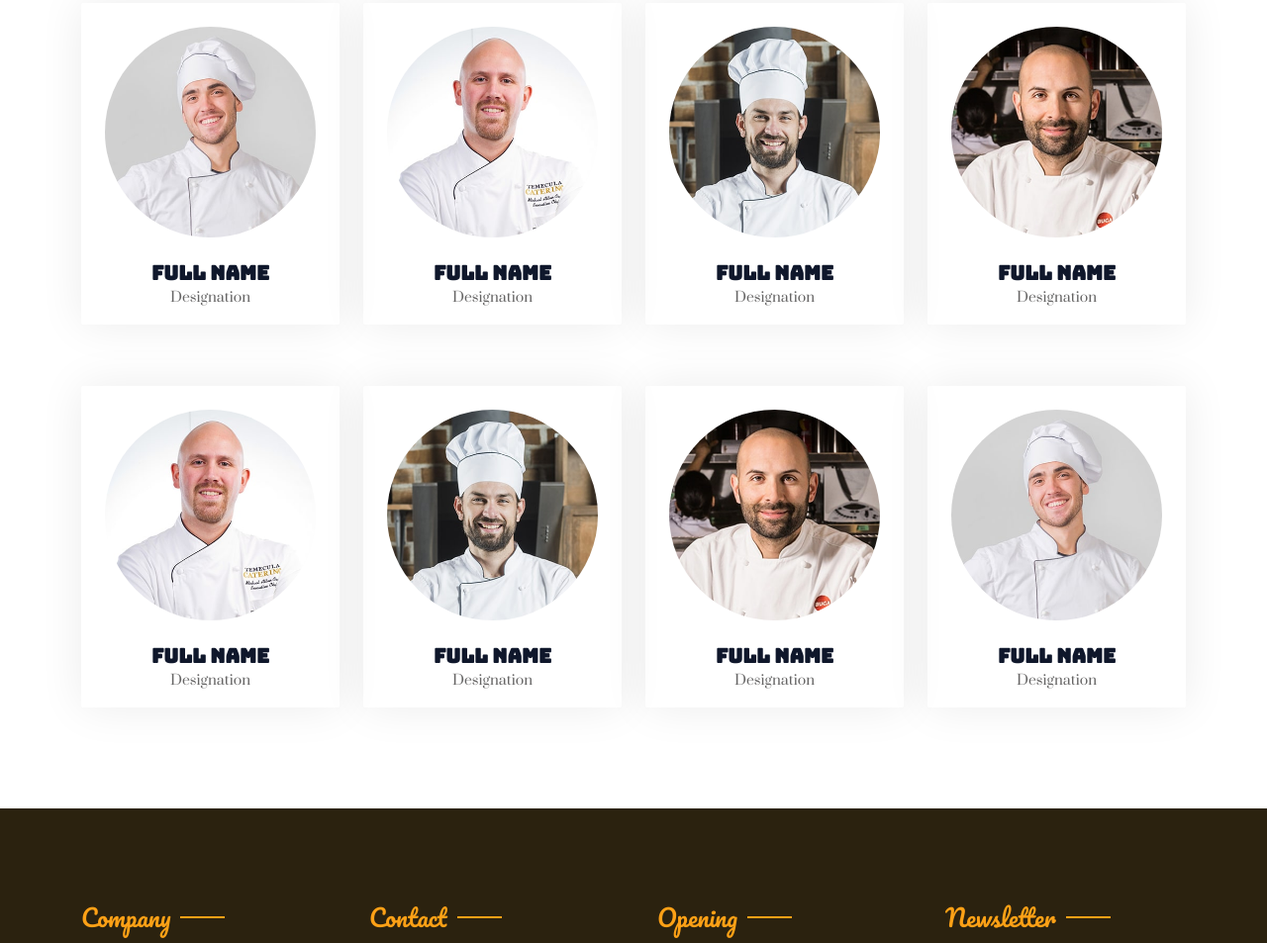
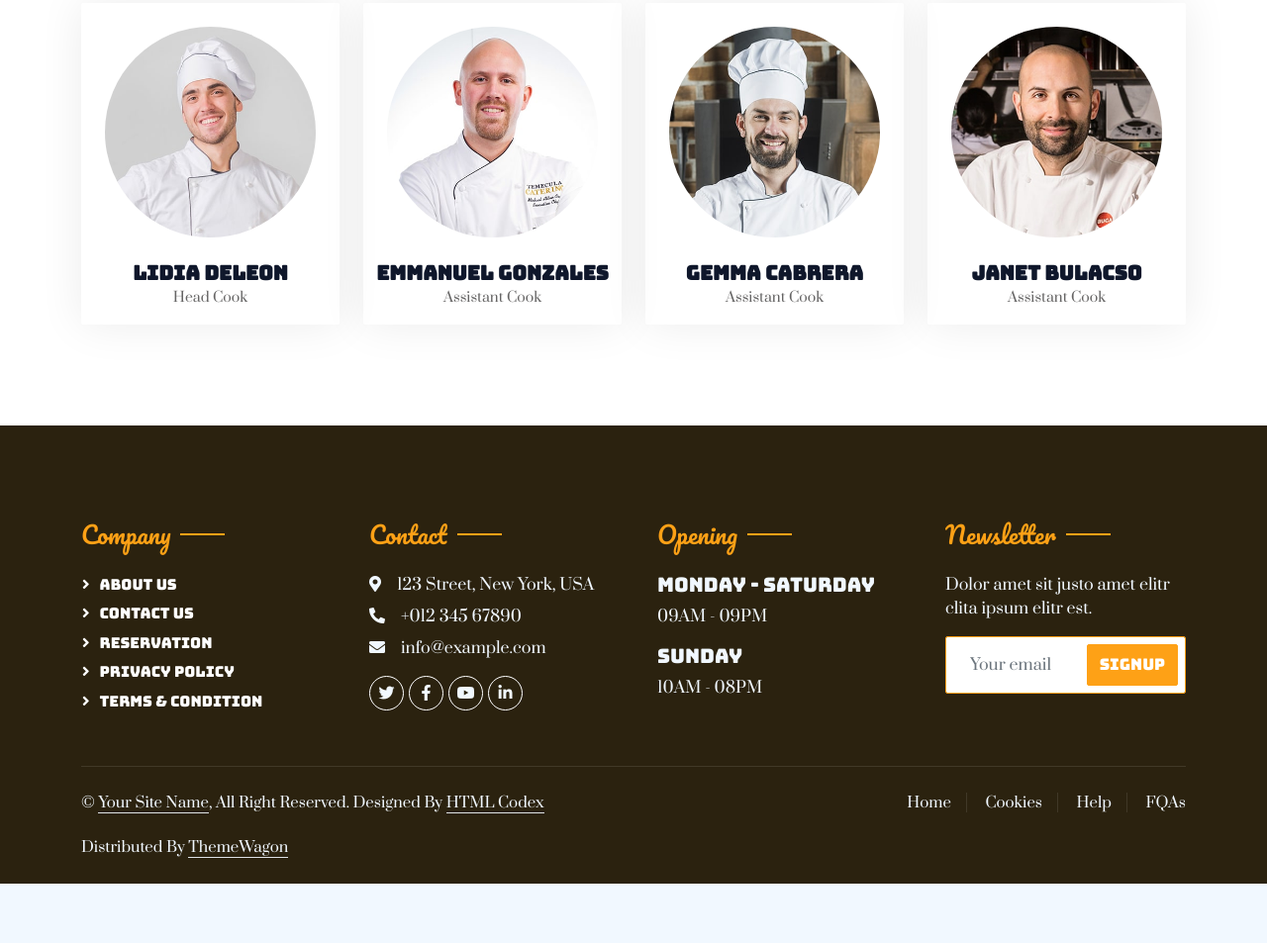
Before and after one commit to Bleu24/new-swe-g8, a plain HTML site: page team.html in a window 1280 px wide. Shown: the part 618-1571 px from the top of the page at 99% size. After the commit the page ends 1511 px from the top, so only its background shows below. Drawn offline with nearby package versions, Linux system fonts and the light colour scheme.

Commit message:
replace texts

```diff
--- a/team.html
+++ b/team.html
@@ -97,8 +97,8 @@
         <div class="container-xxl pt-5 pb-3">
             <div class="container">
                 <div class="text-center wow fadeInUp" data-wow-delay="0.1s">
-                    <h5 class="section-title ff-secondary text-center text-primary fw-normal">Team Members</h5>
-                    <h1 class="mb-5">Our Master Chefs</h1>
+                    <h5 class="section-title ff-secondary text-center text-primary fw-normal">Kapampares Family</h5>
+                    <h1 class="mb-5">Home Cooks</h1>
                 </div>
                 <div class="row g-4">
                     <div class="col-lg-3 col-md-6 wow fadeInUp" data-wow-delay="0.1s">
@@ -106,8 +106,8 @@
                             <div class="rounded-circle overflow-hidden m-4">
                                 <img class="img-fluid" src="img/team-1.jpg" alt="">
                             </div>
-                            <h5 class="mb-0">Full Name</h5>
-                            <small>Designation</small>
+                            <h5 class="mb-0">Lidia Deleon</h5>
+                            <small>Head Cook</small>
                             <div class="d-flex justify-content-center mt-3">
                                 <a class="btn btn-square btn-primary mx-1" href=""><i class="fab fa-facebook-f"></i></a>
                                 <a class="btn btn-square btn-primary mx-1" href=""><i class="fab fa-twitter"></i></a>
@@ -120,8 +120,8 @@
                             <div class="rounded-circle overflow-hidden m-4">
                                 <img class="img-fluid" src="img/team-2.jpg" alt="">
                             </div>
-                            <h5 class="mb-0">Full Name</h5>
-                            <small>Designation</small>
+                            <h5 class="mb-0">Emmanuel Gonzales</h5>
+                            <small>Assistant Cook</small>
                             <div class="d-flex justify-content-center mt-3">
                                 <a class="btn btn-square btn-primary mx-1" href=""><i class="fab fa-facebook-f"></i></a>
                                 <a class="btn btn-square btn-primary mx-1" href=""><i class="fab fa-twitter"></i></a>
@@ -134,8 +134,8 @@
                             <div class="rounded-circle overflow-hidden m-4">
                                 <img class="img-fluid" src="img/team-3.jpg" alt="">
                             </div>
-                            <h5 class="mb-0">Full Name</h5>
-                            <small>Designation</small>
+                            <h5 class="mb-0">Gemma Cabrera</h5>
+                            <small>Assistant Cook</small>
                             <div class="d-flex justify-content-center mt-3">
                                 <a class="btn btn-square btn-primary mx-1" href=""><i class="fab fa-facebook-f"></i></a>
                                 <a class="btn btn-square btn-primary mx-1" href=""><i class="fab fa-twitter"></i></a>
@@ -148,64 +148,8 @@
                             <div class="rounded-circle overflow-hidden m-4">
                                 <img class="img-fluid" src="img/team-4.jpg" alt="">
                             </div>
-                            <h5 class="mb-0">Full Name</h5>
-                            <small>Designation</small>
-                            <div class="d-flex justify-content-center mt-3">
-                                <a class="btn btn-square btn-primary mx-1" href=""><i class="fab fa-facebook-f"></i></a>
-                                <a class="btn btn-square btn-primary mx-1" href=""><i class="fab fa-twitter"></i></a>
-                                <a class="btn btn-square btn-primary mx-1" href=""><i class="fab fa-instagram"></i></a>
-                            </div>
-                        </div>
-                    </div>
-                    <div class="col-lg-3 col-md-6 wow fadeInUp" data-wow-delay="0.1s">
-                        <div class="team-item text-center rounded overflow-hidden">
-                            <div class="rounded-circle overflow-hidden m-4">
-                                <img class="img-fluid" src="img/team-2.jpg" alt="">
-                            </div>
-                            <h5 class="mb-0">Full Name</h5>
-                            <small>Designation</small>
-                            <div class="d-flex justify-content-center mt-3">
-                                <a class="btn btn-square btn-primary mx-1" href=""><i class="fab fa-facebook-f"></i></a>
-                                <a class="btn btn-square btn-primary mx-1" href=""><i class="fab fa-twitter"></i></a>
-                                <a class="btn btn-square btn-primary mx-1" href=""><i class="fab fa-instagram"></i></a>
-                            </div>
-                        </div>
-                    </div>
-                    <div class="col-lg-3 col-md-6 wow fadeInUp" data-wow-delay="0.3s">
-                        <div class="team-item text-center rounded overflow-hidden">
-                            <div class="rounded-circle overflow-hidden m-4">
-                                <img class="img-fluid" src="img/team-3.jpg" alt="">
-                            </div>
-                            <h5 class="mb-0">Full Name</h5>
-                            <small>Designation</small>
-                            <div class="d-flex justify-content-center mt-3">
-                                <a class="btn btn-square btn-primary mx-1" href=""><i class="fab fa-facebook-f"></i></a>
-                                <a class="btn btn-square btn-primary mx-1" href=""><i class="fab fa-twitter"></i></a>
-                                <a class="btn btn-square btn-primary mx-1" href=""><i class="fab fa-instagram"></i></a>
-                            </div>
-                        </div>
-                    </div>
-                    <div class="col-lg-3 col-md-6 wow fadeInUp" data-wow-delay="0.5s">
-                        <div class="team-item text-center rounded overflow-hidden">
-                            <div class="rounded-circle overflow-hidden m-4">
-                                <img class="img-fluid" src="img/team-4.jpg" alt="">
-                            </div>
-                            <h5 class="mb-0">Full Name</h5>
-                            <small>Designation</small>
-                            <div class="d-flex justify-content-center mt-3">
-                                <a class="btn btn-square btn-primary mx-1" href=""><i class="fab fa-facebook-f"></i></a>
-                                <a class="btn btn-square btn-primary mx-1" href=""><i class="fab fa-twitter"></i></a>
-                                <a class="btn btn-square btn-primary mx-1" href=""><i class="fab fa-instagram"></i></a>
-                            </div>
-                        </div>
-                    </div>
-                    <div class="col-lg-3 col-md-6 wow fadeInUp" data-wow-delay="0.7s">
-                        <div class="team-item text-center rounded overflow-hidden">
-                            <div class="rounded-circle overflow-hidden m-4">
-                                <img class="img-fluid" src="img/team-1.jpg" alt="">
-                            </div>
-                            <h5 class="mb-0">Full Name</h5>
-                            <small>Designation</small>
+                            <h5 class="mb-0">Janet Bulacso</h5>
+                            <small>Assistant Cook</small>
                             <div class="d-flex justify-content-center mt-3">
                                 <a class="btn btn-square btn-primary mx-1" href=""><i class="fab fa-facebook-f"></i></a>
                                 <a class="btn btn-square btn-primary mx-1" href=""><i class="fab fa-twitter"></i></a>
```
Also changed, not shown: booking.html (+1 -1 lines).
